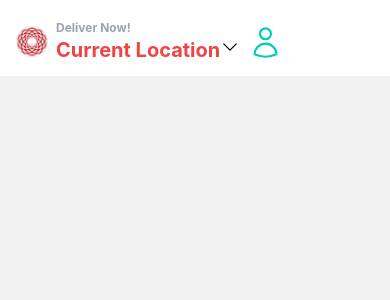
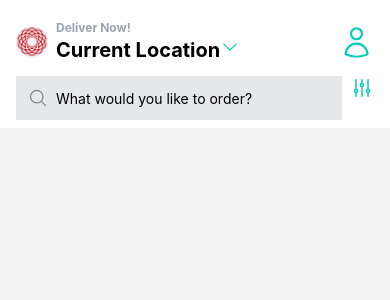
Before and after one commit to pyjamaproggers/ashoka-food-app-demo, a React Native app: screen /Home in a window 390 px wide. Shown: the top 300 px of the page. Built offline with nearby package versions, Linux system fonts and the light colour scheme.

Commit message:
HomeScreen Top Done

```diff
--- a/screens/HomeScreen.js
+++ b/screens/HomeScreen.js
@@ -6,9 +6,10 @@ import AshokaLogo from '../assets/ASHOKAWHITELOGO.png';
 import {
   UserIcon,
   ChevronDownIcon,
-  SearchIcon,
+  MagnifyingGlassIcon,
+  AdjustmentsVerticalIcon,
 } from "react-native-heroicons/outline"
-import {AdjustmentsIcon} from "react-native-heroicons/outline"
+
 const HomeScreen = () => {
 
 const navigation = useNavigation();
@@ -20,27 +21,31 @@ useLayoutEffect(()=>{
 }, [])
   return (
     <SafeAreaView className="bg-white pt-5">
-      <Text className="text-red-500">
-        <View className="flex-row pb-3 items-center mx-4 space-x-2">
+      <View className="flex-row pb-3 items-center mx-4 space-x-2 ">
         <Image
-        source ={AshokaLogo} className="h-7 w-7 bg-gray-300 p-4 rounded-full"/>
-
-            <View className="flex-1">
-            <Text className="font-bold text-gray-400 text-xs">Deliver Now!</Text>
-            <Text className="font-bold text-xl">Current Location
-            <ChevronDownIcon size={20} color="black"/>
-            </Text>
-            </View>
-
-        <UserIcon size={35} color = "#00CCBB" />
+          source={AshokaLogo}
+          className="h-7 w-7 bg-gray-300 p-4 rounded-full"
+        />
+        <View className="flex-1">
+          <Text className="font-bold text-gray-400 text-xs">Deliver Now!</Text>
+          <Text className="font-bold text-xl">
+            Current Location
+            <ChevronDownIcon size={20} color="#00CCBB" />
+          </Text>
+        </View>
+        <UserIcon size={35} color="#00CCBB" />
       </View>
-      <View>
-        <View>
-
+      {/* search */}
+      <View className="flex-row item-center space-x-2 pb-2 mx-4">
+        <View className="flex-row space-x-2 flex-1 bg-gray-200 p-3">
+          <MagnifyingGlassIcon color="gray" size={20} />
+          <TextInput
+            placeholder="What would you like to order?"
+            keyboardType="default"
+          />
         </View>
-
+        <AdjustmentsVerticalIcon color="#00CCBB" />
       </View>
-    </Text>
   </SafeAreaView>
   )
 }
```
